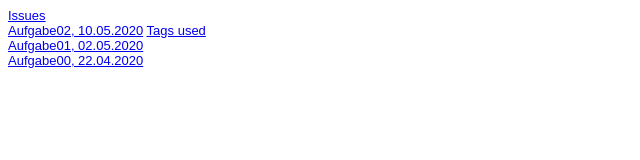
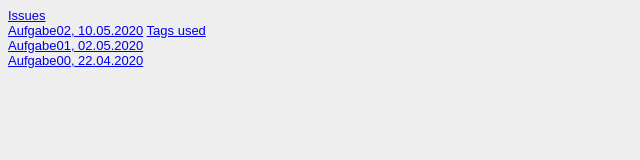
Before and after one commit to ThyraHultsch/GIS_SoSe_2020, a plain HTML site: page Steckbrief/steckbrief.htm in a window 1280 px wide. Shown: the whole page, without its empty margins (0-640 px from the left). Drawn offline with Linux system fonts and the light colour scheme.

Commit message:
hilfe von josue

```diff
--- a/Steckbrief/steckbrief.htm
+++ b/Steckbrief/steckbrief.htm
@@ -1,5 +1,5 @@
 <!DOCTYPE html>
-<html>
+<html lang="de">
 <head>
 <meta charset="utf-8" />
 <title>Steckbrief</title>
@@ -7,7 +7,7 @@
 body {
 	font-family: arial;
 	font-size: small;
-	background: #eeeee
+	background: #eeeeee
 }
 </style>
 </head>
```
